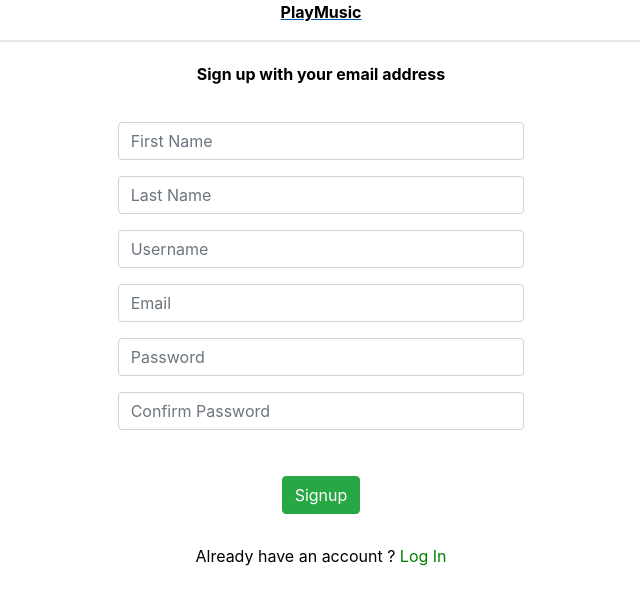
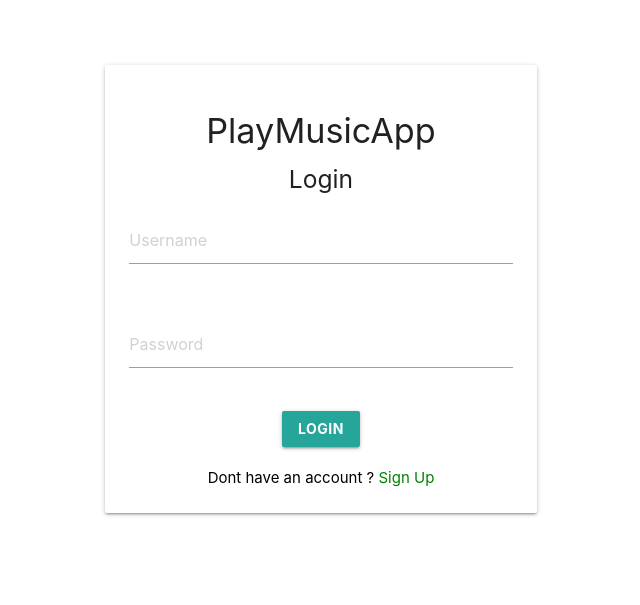
Before and after one commit to srjsuraj27/playmusic, a Django app: page / in a window 1280 px wide. Shown: the top 605 px of the page, without its empty margins (319-959 px from the left). Run offline with Django 3.2, Linux system fonts and the light colour scheme; some libraries are stand-ins or nearby versions.

Commit message:
second commit

```diff
--- a/templates/userTemplates/login/index.html
+++ b/templates/userTemplates/login/index.html
@@ -1,92 +1,90 @@
 {% load static %}
 <!DOCTYPE html>
 <html lang="en">
-
 <head>
-    <meta charset="utf-8">
-    <meta content="width=device-width ,  initial-scale=1.0" name="viewport">
-    <!-- CSS Libraries -->
-    <link href="{% static './css/bootstrap.min.css' %}" rel="stylesheet">
-
-    <link href="{% static './css/fontawesome.all.min.css' %}" rel="stylesheet">
-
-    <link href="{% static './css/main.css' %}" rel="stylesheet">
-    <title>
-        PlayMusic
-    </title>
+    <meta charset="UTF-8">
+    <meta name="viewport" content="width=device-width, initial-scale=1.0">
+    <meta http-equiv="X-UA-Compatible" content="ie=edge">
+    <link rel="stylesheet" href="{% static 'adminAssets/css/admin-style.css' %}">
+    <link rel="stylesheet" href="https://cdnjs.cloudflare.com/ajax/libs/materialize/1.0.0/css/materialize.css">
+    <title>PlayMusic-Login</title>
 </head>
-
 <body>
 
-	<section id="logo-main">
-		<div class="row text-center">
-			<div class="col-12 m-auto" style="border-bottom: 2px solid #e5e8e9;"><a href="#">
-				<p style="color: black; "><strong>PlayMusic</strong></p></a>
-			</div>
-		</div>
+    <div class="login-page section">
+        <div class="center-align">
+            <div class="row">
 
+            <div class="col s12">
 
-			<div class="row">
-				<div class="col-4 m-auto text-center">
-                    <p style="color: black; padding: 20px;"><strong>To continue, log in to PlayMusic.</strong></p>
+                <div class="container">
+                    <div class="container">
+                        <div class="container">
+                            <div class="card horizontal hoverable" style="margin-top: 50px;">
 
+                                <div class="card-stacked">
+                                    <form action="{% url 'user.login_post' %}" method="post" class="card-content">
+										<h4 class="header">PlayMusicApp</h4>
+                                        <h5 class="header">Login</h5>
+                                    {% csrf_token %}
 
 										{% if messages %}
+										<div class="row error-msg">
+												<div class="col left-align">
 												{% for msg in messages %}
+													<!-- <b>{{ msg }}</b>
+													<br> -->
 													<div class="alert {% if msg.tags == 'error' %} alert-danger {% elif msg.tags == 'success' %} alert-success {% endif %}" role="alert" style="border-radius: 0;">
 														<b>{{ msg }}</b>
 														<br>
 													</div>
 												{% endfor %}
+												</div>
+											</div>
 										{% endif %}
 
-
-					<form action="{% url 'user.login_post'%}" method="post" id="login-form">
-                        {% csrf_token %}
-
-	                        <div class="form-group">
-	                            <div class="form-input-bg">
-	                                <input type="name" name="username" class="form-control" id="username" placeholder="Username">
+                                        <div class="row">
+                                            <div class="input-field col s12">
+                                                <input type="text" name="username" class="validate" id="username" placeholder="Username">
 											</div>
 										</div>
 
-                            <div class="form-group">
-	                            <div class="form-input-bg">
-	                                <input type="password" name="password" class="form-control" id="password" placeholder="password">
+                                        <div class="row">
+                                            <div class="input-field col s12">
+												<input type="password" name="password" class="validate" id="password" placeholder="Password">
                                             </div>
 										</div>
 
-				            <div class="guest-content" style="padding: 30px 0px;">
-				                <button type="submit" class="btn btn-success">Login</button>
+                                        <div class="row">
+                                            <div class="col s12">
+                                                <button type="submit" class="waves-effect waves-light btn"><b>Login</b></button>
+                                            </div>
                                         </div>
 
-                            <div style="padding-bottom: 40px; border-bottom: 2px solid #e2e3e8;">
-
-                                <p style="color: black; padding-top: 30px;"><strong>Don't have an account?</strong></p>
-
-                            <a href="{% url 'user.register'%}"><button type="button" class="btn btn-light">Sign Up For PlayMusic</button></a>
-
+										<div>
+											<p style="color: black;">Dont have an account ? <a href="{% url 'user.register' %}"><span style="color: green;">Sign Up</span></a></p>
 										</div>
-
-                            <div style="padding-top: 20px;">
-                                <small style="color: #d3c8c6; font-size: 13px;"><strong>If you click "Log In", you agree to PlayMusic's Terms & Conditions and Privacy Policy.</strong></small>
-                            </div>
-
 
                                     </form>
                                 </div>
                             </div>
-	</section>
+
+                        </div>
+                    </div>
+                </div>
+
+
+            </div>
 
 
 
-    <script src="{% static './js/jquery.min.js' %}"></script>
 
-    <script src="{% static './js/bootstrap.bundle.min.js' %}"></script>
 
-    <script src="{% static './js/jquery-ui.min.js' %}"></script>
+            </div>
+        </div>
+    </div>
 
-    <script src="{% static './js/main.js' %}"></script>
+
+    <script src="https://cdnjs.cloudflare.com/ajax/libs/materialize/1.0.0/js/materialize.js"></script>
 </body>
-
 </html>
--- a/templates/userTemplates/signup/index.html
+++ b/templates/userTemplates/signup/index.html
@@ -1,87 +1,88 @@
 {% load static %}
 <!DOCTYPE html>
 <html lang="en">
-
 <head>
-    <meta charset="utf-8">
-    <meta content="width=device-width ,  initial-scale=1.0" name="viewport">
-    <!-- CSS Libraries -->
-    <link href="{% static './css/bootstrap.min.css' %}" rel="stylesheet">
-
-    <link href="{% static './css/fontawesome.all.min.css' %}" rel="stylesheet">
-
-    <link href="{% static './css/main.css' %}" rel="stylesheet">
-    <title>
-        PlayMusic
-    </title>
+    <meta charset="UTF-8">
+    <meta name="viewport" content="width=device-width, initial-scale=1.0">
+    <meta http-equiv="X-UA-Compatible" content="ie=edge">
+    <link rel="stylesheet" href="{% static 'adminAssets/css/admin-style.css' %}">
+    <link rel="stylesheet" href="https://cdnjs.cloudflare.com/ajax/libs/materialize/1.0.0/css/materialize.css">
+    <title>PlayMusic-SignUp</title>
 </head>
-
 <body>
 
-	<section id="logo-main">
-		<div class="row text-center">
-			<div class="col-12 m-auto" style="border-bottom: 2px solid #e5e8e9;"><a href="#">
-				<p style="color: black; "><strong>PlayMusic</strong></p></a>
-			</div>
-		</div>
+    <div class="login-page section">
+        <div class="center-align">
+            <div class="row">
 
+            <div class="col s12">
 
-			<div class="row">
-				<div class="col-4 m-auto text-center">
-                    <p style="color: black; padding: 20px;"><strong>Sign up with your email address</strong></p>
+                <div class="container">
+                    <div class="container">
+                        <div class="container">
+                            <div class="card horizontal hoverable" style="margin-top: 150px;">
 
+                                <div class="card-stacked">
+                                    <form action="{% url 'user.signup' %}" method="post" class="card-content">
+										<h4 class="header">PlayMusicApp</h4>
+                                        <h5 class="header">SignUp</h5>
+                                    {% csrf_token %}
 
 										{% if messages %}
+										<div class="row error-msg">
+												<div class="col left-align">
 												{% for msg in messages %}
+													<!-- <b>{{ msg }}</b>
+													<br> -->
 													<div class="alert {% if msg.tags == 'error' %} alert-danger {% elif msg.tags == 'success' %} alert-success {% endif %}" role="alert" style="border-radius: 0;">
 														<b>{{ msg }}</b>
 														<br>
 													</div>
 												{% endfor %}
+												</div>
+											</div>
 										{% endif %}
 
+                                        <div class="row">
+                                            <div class="input-field col s6">
+                                                <input type="text" name="firstname" class="validate" id="firstname" placeholder="First Name">
+                                            </div>
+                                        <!-- </div> -->
 
-					<form action="{% url 'user.signup'%}" method="post" id="signup-form">
-                        {% csrf_token %}
-
-							<div class="form-group">
-	                            <div class="form-input-bg">
-	                                <input type="name" name="firstname" class="form-control" id="firstname" placeholder="First Name">
+                                        <!-- <div class="row"> -->
+                                            <div class="input-field col s6">
+                                                <input type="text" name="lastname" class="validate" id="lastname" placeholder="Last Name">
                                             </div>
 										</div>
 
-                            <div class="form-group">
-	                            <div class="form-input-bg">
-	                                <input type="name" name="lastname" class="form-control" id="lastname" placeholder="Last Name">
+                                        <div class="row">
+                                            <div class="input-field col s12">
+                                                <input type="text" name="username" class="validate" id="username" placeholder="Username">
                                             </div>
 										</div>
 
-	                        <div class="form-group">
-	                            <div class="form-input-bg">
-	                                <input type="name" name="username" class="form-control" id="username" placeholder="Username">
+                                        <div class="row">
+                                            <div class="input-field col s12">
+                                                <input type="email" name="email" class="validate" id="email" placeholder="Email">
                                             </div>
 										</div>
 
-                            <div class="form-group">
-	                            <div class="form-input-bg">
-	                                <input type="email" name="email" class="form-control" id="email" placeholder="Email">
+                                        <div class="row">
+                                            <div class="input-field col s12">
+                                                <input type="password" name="password1" class="validate" id="password1" placeholder="Password">
                                             </div>
 										</div>
 
-	                        <div class="form-group">
-	                            <div class="form-input-bg">
-	                                <input type="password" name="password1" class="form-control" id="password1" placeholder="Password">
+                                        <div class="row">
+                                            <div class="input-field col s12">
+                                                <input type="password" name="password2" class="validate" id="password2" placeholder="Confirm Password">
                                             </div>
                                         </div>
 
-                            <div class="form-group">
-	                            <div class="form-input-bg">
-	                                <input type="password" name="password2" class="form-control" id="password2" placeholder="Confirm Password">
+                                        <div class="row">
+                                            <div class="col s12">
+                                                <button type="submit" class="waves-effect waves-light btn"><b>Signup</b></button>
                                             </div>
-	                        </div>
-
-				            <div class="guest-content" style="padding: 30px 0px;">
-				                <button type="submit" class="btn btn-success">Signup</button>
                                         </div>
 
 										<div>
@@ -91,17 +92,23 @@
                                     </form>
                                 </div>
                             </div>
-	</section>
+
+                        </div>
+                    </div>
+                </div>
+
+
+            </div>
 
 
 
-    <script src="{% static './js/jquery.min.js' %}"></script>
 
-    <script src="{% static './js/bootstrap.bundle.min.js' %}"></script>
 
-    <script src="{% static './js/jquery-ui.min.js' %}"></script>
+            </div>
+        </div>
+    </div>
 
-    <script src="{% static './js/main.js' %}"></script>
+
+    <script src="https://cdnjs.cloudflare.com/ajax/libs/materialize/1.0.0/js/materialize.js"></script>
 </body>
-
 </html>
--- a/user/urls.py
+++ b/user/urls.py
@@ -3,9 +3,9 @@ from django.urls import path
 from . import views
 
 urlpatterns = [
-    path('', views.register, name='user.register'),
+    path('',views.login,name='user.login'),
+    path('register', views.register, name='user.register'),
     path('signup',views.signup,name='user.signup'),
-    path('login',views.login,name='user.login'),
     path('login/post',views.login_post,name='user.login_post'),
     path('logout',views.logout,name='user.logout'),
     path('index',views.index,name='user.index'),
--- a/user/views.py
+++ b/user/views.py
@@ -94,4 +94,4 @@ def index(request):
 @login_required(login_url = 'user.login')
 def logout(request):
     auth.logout(request)
-    return redirect('user.register')
+    return redirect('user.login')
```
Also changed, not shown: templates/userTemplates/index.html (+29 -53 lines), templates/userTemplates/layouts/layout-dashboard-topnav.html (added, +20 -0 lines), templates/userTemplates/layouts/layout-dashboard.html (added, +46 -0 lines), db.sqlite3, 5 other files. Lines whose indentation alone changed are shown as unchanged.
